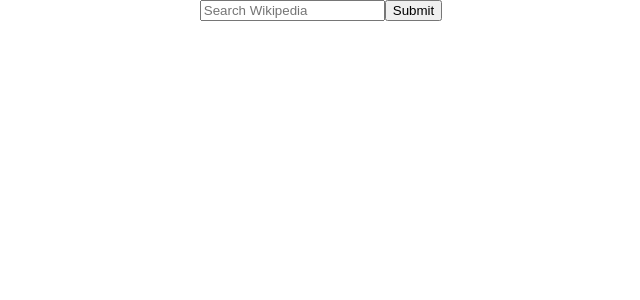
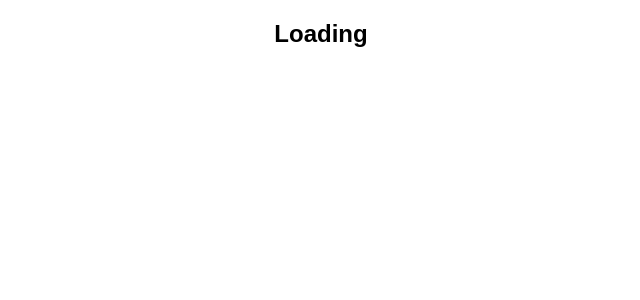
Before and after one commit to Banhawy/Wikipedia-Viewer, a React (Create React App) app: page / in a window 1280 px wide. Shown: the top 300 px of the page, without its empty margins (319-959 px from the left). Built offline with nearby package versions, Linux system fonts and the light colour scheme.

Commit message:
Removed all unused methids and constructor

```diff
--- a/src/App.js
+++ b/src/App.js
@@ -4,24 +4,13 @@ import Wiki from './Wiki';
 import Form from './Form';
 import './App.css';
 
-// <Github username="Banhawy"></Github>
-// onKeyPress={query => this.submit(query)}
+
 class App extends Component {
-
-  // onSubmit = query => {
-  //     return (
-  //       <div>
-  //         <Wiki query={query}></Wiki>
-  //       </div>
-  //     )
-  // }
 
   render() {
     return (
       <div className="App">
-
-        <Form></Form>
-
+        <Wiki></Wiki>
       </div>
     );
   }
```
